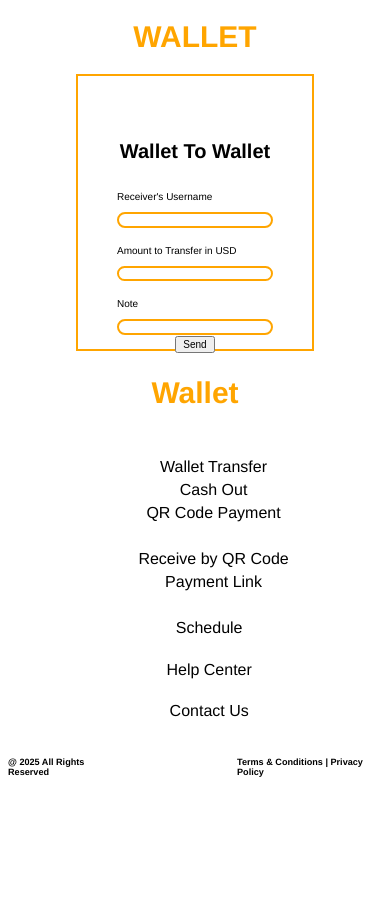
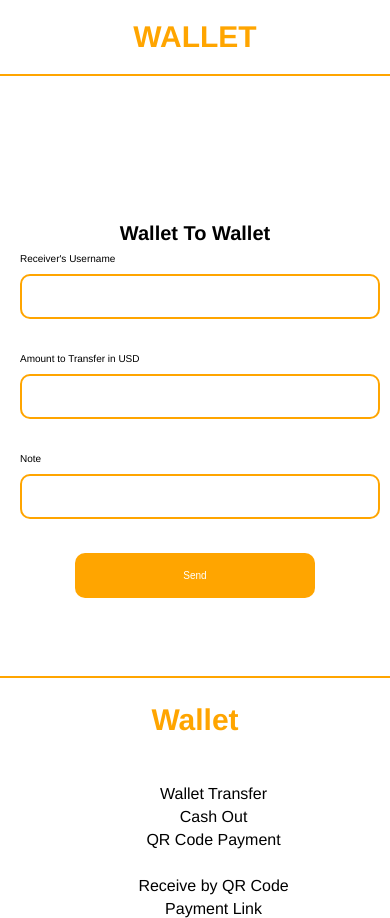
Before and after one commit to Hussein-02/wallet, a PHP site: page /transfer.html in a window 390 px wide; the page is wider, and only the part inside the window is pictured. Shown: the part 88-1006 px from the top of that part. Before the commit the page ends 865 px from the top of that part, so only its background shows below. Run offline with PHP 8.4, Linux system fonts and the light colour scheme.

Commit message:
fixed login page responsiveness

```diff
--- a/wallet-user/css/styles.css
+++ b/wallet-user/css/styles.css
@@ -330,21 +330,24 @@
 .login-form > input {
   max-width: 240px;
   max-height: 45px;
-  height: 4vw;
-  width: 20vw;
+  height: 45px;
+  width: 240px;
   background-color: orange;
   color: white;
   border-radius: 10px;
   border: 0px;
   font-size: 20px;
-  margin: 30px;
+  /* margin: 30px; */
 }
 
 .login-input > input {
-  width: 40vw;
+  /* width: 40vw; */
+  width: 450px;
+  /* width: 100%; */
   max-width: 500px;
   max-height: 45px;
-  height: 4vw;
+  height: 45px;
+  /* height: 4vw; */
   border: 2px solid orange;
   border-radius: 10px;
   margin-top: 10px;
@@ -353,10 +356,11 @@
 .login-input {
   display: flex;
   flex-direction: column;
-  max-width: 500px;
-  width: 40vw;
-  height: 6vw;
-  margin: 15px;
+  max-width: 450px;
+  width: 100%;
+  /* height: 6vw; */
+  height: 100px;
+  /* margin: 5px; */
 }
 
 .forgot-password {
@@ -370,15 +374,18 @@
   display: flex;
   flex-direction: column;
   justify-content: center;
-  width: 60vw;
-  max-width: 600px;
-  height: 70vw;
-  max-height: 600px;
+  width: 600px;
+
+  height: 600px;
+
   background-color: white;
   border: 2px solid orange;
   text-align: center;
 }
 
+.register-section h1 {
+  margin-bottom: 2vw;
+}
 /*------------------------------- responsive section------------------- */
 
 @media (max-width: 992px) {
@@ -421,6 +428,13 @@
     top: 40%;
     margin-top: 10px;
     /* flex-direction: column; */
+  }
+
+  .login-section {
+    width: 100%;
+    max-width: 100%;
+    max-height: 100%;
+    height: 600px;
   }
 }
 
@@ -489,4 +503,11 @@
   /* .login-form {
     margin-top: -vw;
   } */
+  .login-input {
+    /* width: 80%; */
+    margin-left: 100px;
+  }
+  .login-input > input {
+    width: 80%;
+  }
 }
--- a/wallet-user/transfer.html
+++ b/wallet-user/transfer.html
@@ -71,9 +71,9 @@
           <label for="email">Note</label>
           <input type="text" id="email" name="email" />
         </div>
-        <div class="submit-btn">
+        <!-- <div class="submit-btn"> -->
             <input type="submit" value="Send"/>
-        </div>
+        <!-- </div> -->
       </form>
     </div>
 
```
Also changed, not shown: 1 other file.
